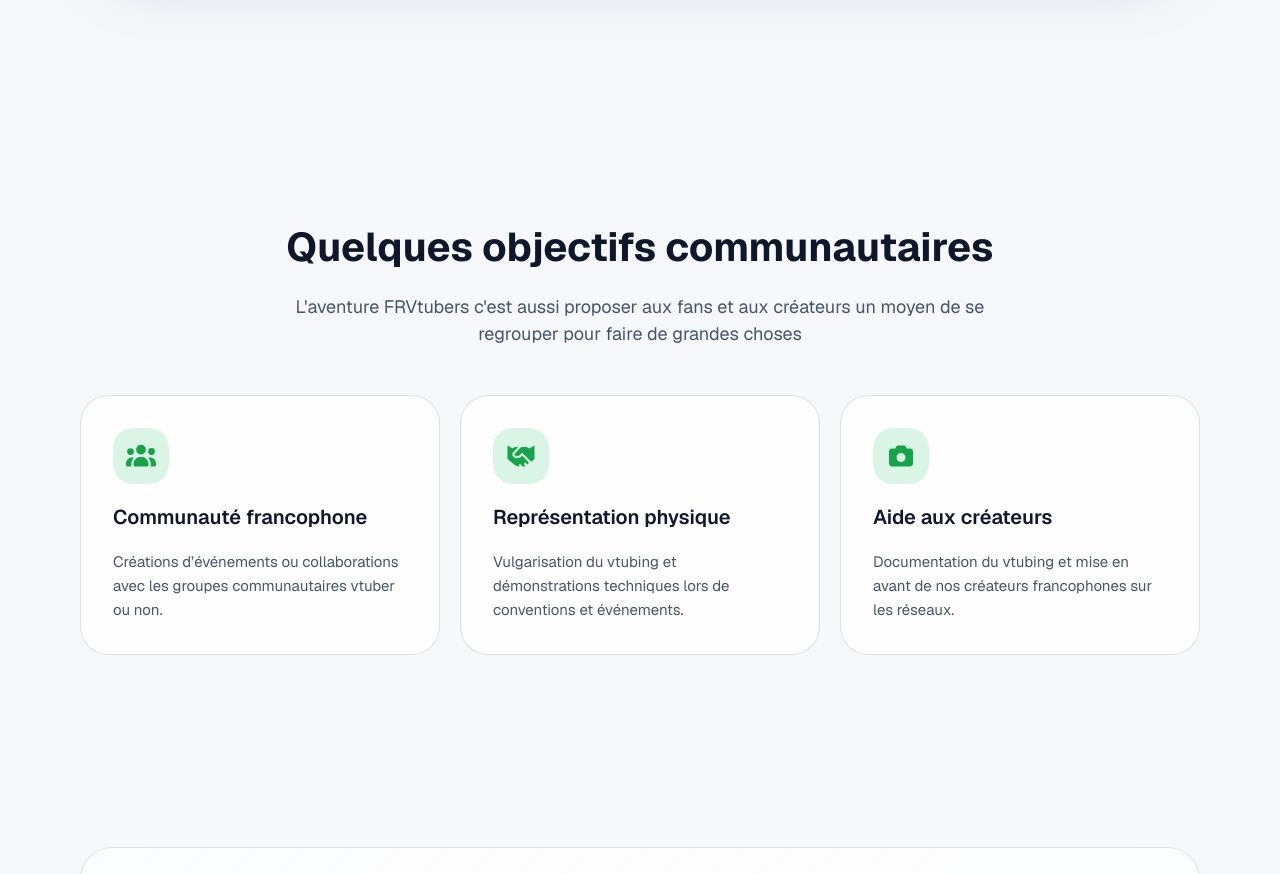
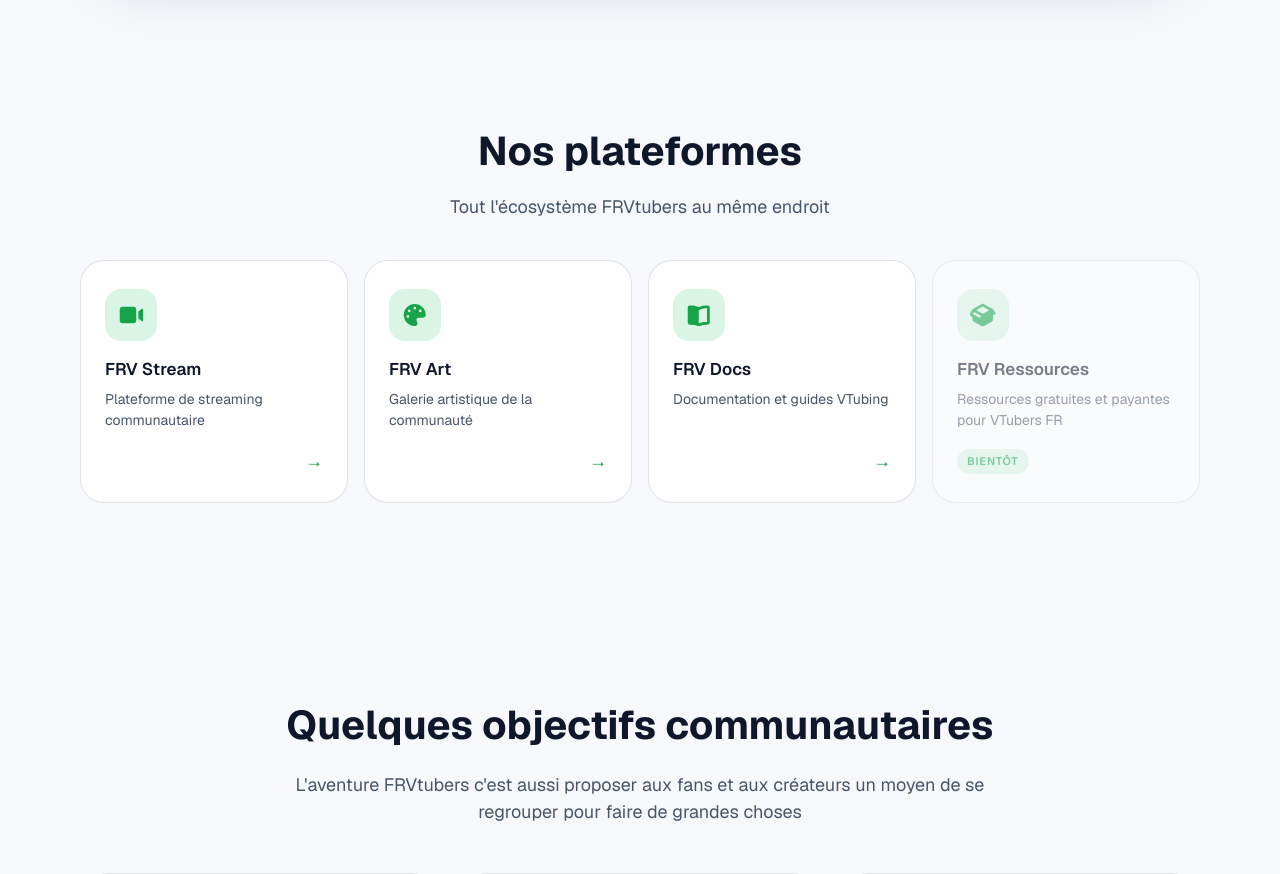
Before and after one commit to jojo58fr/FRVtubers-website, a Next.js app: page / in a window 1280 px wide. Shown: the part 1500-2374 px from the top of the page. Built offline with nearby package versions, Linux system fonts and the light colour scheme; no server answers.

Commit message:
FEAT - add UtilsLink component to showcase community platforms

```diff
--- a/src/app/page.tsx
+++ b/src/app/page.tsx
@@ -6,6 +6,7 @@
 import TeamSection from '../components/home/TeamSection'
 import FinalCtaSection from '../components/home/FinalCtaSection'
 import OpenCollectiveSection from '../components/home/OpenCollectiveSection'
+import UtilsLink from '../components/home/UtilsLink'
 import SiteFooter from '../components/home/SiteFooter'
 import BackToTopButton from '../components/BackToTopButton'
 import styles from '../components/home/HomePage.module.scss'
@@ -164,6 +165,7 @@
       <SiteHeader navItems={mainNavItems} />
       <main className={styles.content}>
         <HeroSection stats={stats} streamUrl={streamUrl} twitchEmbedUrl={twitchEmbedUrl} />
+        <UtilsLink />
         <CommunitySection pillars={communityPillars} />
         <OpenCollectiveSection />
         {/* <ResourcesSection resourceCards={resourceCards} />
--- /dev/null
+++ b/src/components/home/UtilsLink.module.scss
@@ -0,0 +1,125 @@
+.section {
+  //padding: clamp(48px, 10vw, 80px) 0;
+  display: flex;
+  flex-direction: column;
+  gap: 40px;
+}
+
+.header {
+  max-width: 640px;
+  margin: 0 auto;
+  text-align: center;
+  display: flex;
+  flex-direction: column;
+  gap: 12px;
+}
+
+.title {
+  margin: 0;
+  font-size: clamp(28px, 4vw, 40px);
+  font-weight: 700;
+  color: var(--text-primary);
+}
+
+.subtitle {
+  margin: 0;
+  font-size: clamp(15px, 2vw, 18px);
+  color: var(--text-secondary);
+}
+
+.grid {
+  display: grid;
+  gap: 16px;
+  grid-template-columns: 1fr;
+}
+
+@media (min-width: 640px) {
+  .grid {
+    grid-template-columns: repeat(2, minmax(0, 1fr));
+  }
+}
+
+@media (min-width: 1024px) {
+  .grid {
+    grid-template-columns: repeat(4, minmax(0, 1fr));
+  }
+}
+
+.card {
+  display: flex;
+  flex-direction: column;
+  gap: 16px;
+  border-radius: 24px;
+  border: 1px solid var(--border-soft);
+  background: var(--surface);
+  padding: 28px 24px;
+  text-decoration: none;
+  color: inherit;
+  transition: transform 0.25s ease, box-shadow 0.25s ease, border-color 0.25s ease;
+  position: relative;
+}
+
+.card:not(.disabled):hover {
+  transform: translateY(-5px);
+  box-shadow: var(--shadow-card);
+  border-color: var(--border-strong);
+}
+
+.disabled {
+  opacity: 0.55;
+  cursor: default;
+}
+
+.iconWrap {
+  width: 52px;
+  height: 52px;
+  border-radius: 16px;
+  background: var(--accent-soft);
+  color: var(--accent-strong);
+  display: grid;
+  place-items: center;
+  font-size: 22px;
+  flex-shrink: 0;
+}
+
+.content {
+  display: flex;
+  flex-direction: column;
+  gap: 6px;
+  flex: 1;
+}
+
+.cardTitle {
+  font-size: 17px;
+  font-weight: 600;
+  color: var(--text-primary);
+}
+
+.cardDescription {
+  font-size: 14px;
+  color: var(--text-secondary);
+  line-height: 1.5;
+}
+
+.arrow {
+  font-size: 18px;
+  color: var(--accent-strong);
+  align-self: flex-end;
+  transition: transform 0.2s ease;
+}
+
+.card:not(.disabled):hover .arrow {
+  transform: translateX(4px);
+}
+
+.badge {
+  align-self: flex-start;
+  font-size: 11px;
+  font-weight: 600;
+  text-transform: uppercase;
+  letter-spacing: 0.08em;
+  padding: 4px 10px;
+  border-radius: 999px;
+  background: var(--accent-soft);
+  color: var(--accent-strong);
+}
--- /dev/null
+++ b/src/components/home/UtilsLink.tsx
@@ -0,0 +1,84 @@
+'use client'
+
+import { FontAwesomeIcon } from '@fortawesome/react-fontawesome'
+import { faVideo, faPalette, faBookOpen, faBoxOpen } from '@fortawesome/free-solid-svg-icons'
+import styles from './UtilsLink.module.scss'
+
+const platforms = [
+  {
+    icon: faVideo,
+    label: 'FRV Stream',
+    description: 'Plateforme de streaming communautaire',
+    href: 'https://stream.frvtubers.com',
+    comingSoon: false,
+  },
+  {
+    icon: faPalette,
+    label: 'FRV Art',
+    description: 'Galerie artistique de la communauté',
+    href: 'https://art.frvtubers.com',
+    comingSoon: false,
+  },
+  {
+    icon: faBookOpen,
+    label: 'FRV Docs',
+    description: 'Documentation et guides VTubing',
+    href: 'https://docs.frvtubers.com',
+    comingSoon: false,
+  },
+  {
+    icon: faBoxOpen,
+    label: 'FRV Ressources',
+    description: 'Ressources gratuites et payantes pour VTubers FR',
+    href: '#',
+    comingSoon: true,
+  },
+]
+
+const UtilsLink = () => {
+  return (
+    <section className={styles.section}>
+      <div className={styles.header}>
+        <h2 className={styles.title}>Nos plateformes</h2>
+        <p className={styles.subtitle}>
+          Tout l&apos;écosystème FRVtubers au même endroit
+        </p>
+      </div>
+      <div className={styles.grid}>
+        {platforms.map((platform) =>
+          platform.comingSoon ? (
+            <div key={platform.label} className={`${styles.card} ${styles.disabled}`}>
+              <div className={styles.iconWrap}>
+                <FontAwesomeIcon icon={platform.icon} />
+              </div>
+              <div className={styles.content}>
+                <span className={styles.cardTitle}>{platform.label}</span>
+                <span className={styles.cardDescription}>{platform.description}</span>
+              </div>
+              <span className={styles.badge}>Bientôt</span>
+            </div>
+          ) : (
+            <a
+              key={platform.label}
+              href={platform.href}
+              target="_blank"
+              rel="noreferrer"
+              className={styles.card}
+            >
+              <div className={styles.iconWrap}>
+                <FontAwesomeIcon icon={platform.icon} />
+              </div>
+              <div className={styles.content}>
+                <span className={styles.cardTitle}>{platform.label}</span>
+                <span className={styles.cardDescription}>{platform.description}</span>
+              </div>
+              <span className={styles.arrow}>→</span>
+            </a>
+          )
+        )}
+      </div>
+    </section>
+  )
+}
+
+export default UtilsLink
```
